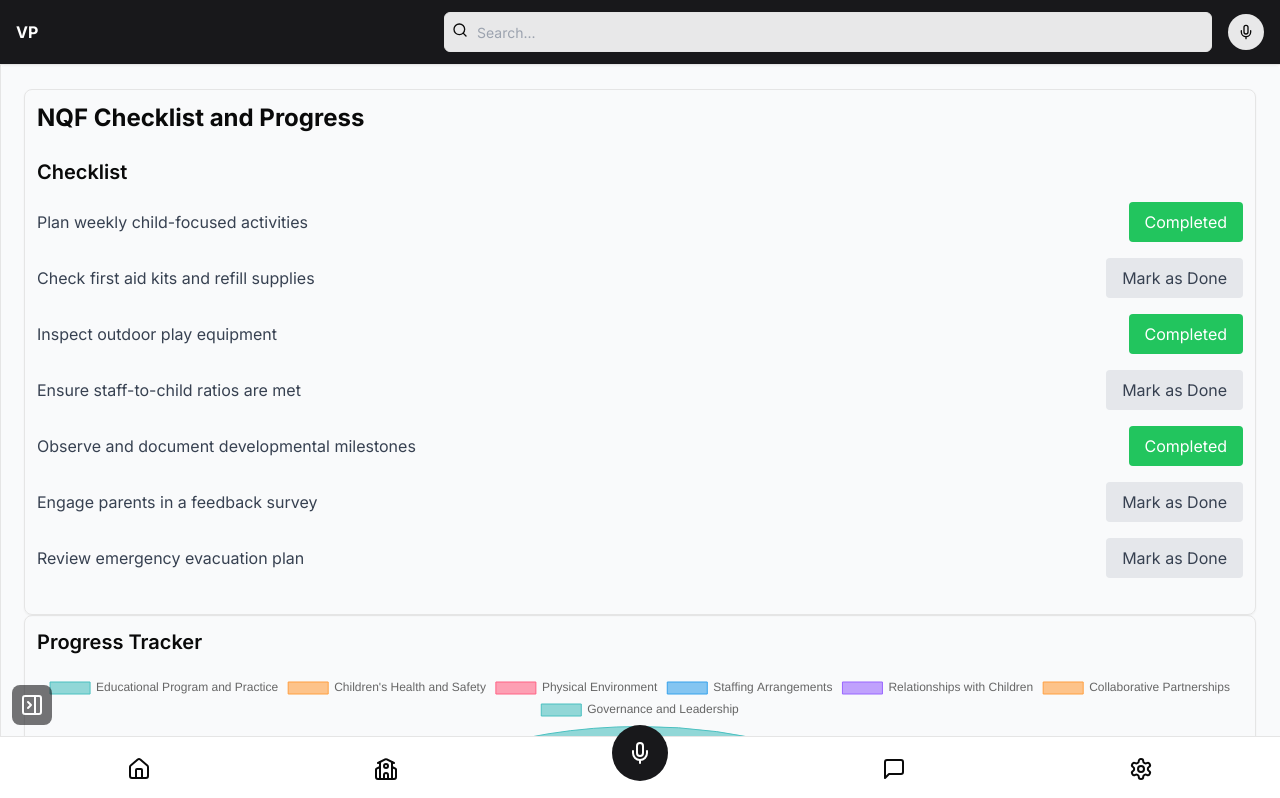
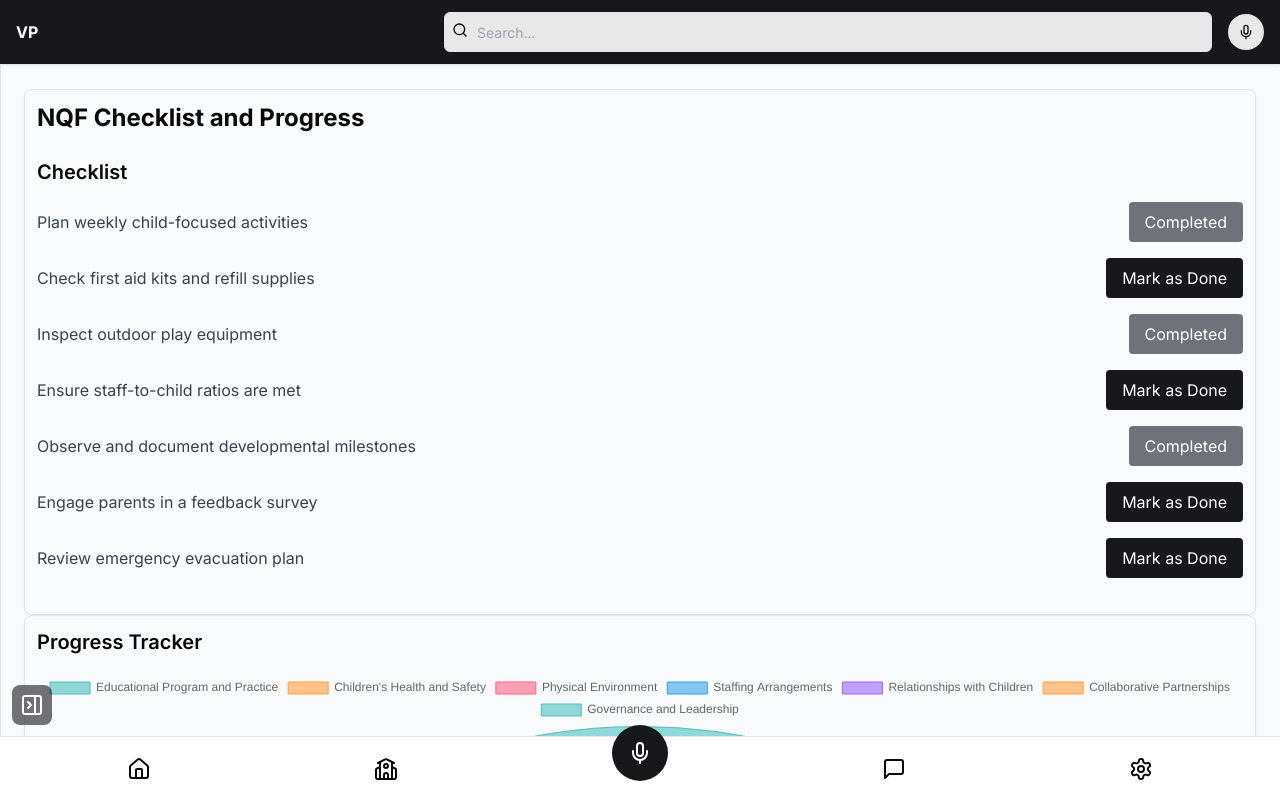
Before and after one commit to Ahmedmemon12/VALA-Plus-demo, a Next.js app: page /quality-compliance in a window 1280 px wide. Shown: the top 798 px of the page. Built offline with nearby package versions, Linux system fonts and the light colour scheme.

Commit message:
Update: change in UI

```diff
--- a/app/quality-compliance/page.jsx
+++ b/app/quality-compliance/page.jsx
@@ -81,8 +81,8 @@ const NQFChecklist = () => {
                                 <button
                                     onClick={() => toggleCompleted(item.id)}
                                     className={`px-4 py-2 rounded ${item.completed
-                                            ? "bg-green-500 text-white"
-                                            : "bg-gray-200 text-gray-700"
+                                        ? "bg-zinc-500 text-white"
+                                        : "bg-zinc-900 text-white"
                                         }`}
                                 >
                                     {item.completed ? "Completed" : "Mark as Done"}
@@ -97,7 +97,7 @@ const NQFChecklist = () => {
             <Card className="p-3">
                 <div className="overflow-x-scroll w-full">
                     <h2 className="text-xl font-semibold mb-4">Progress Tracker</h2>
-                    <Doughnut data={chartData}/>
+                    <Doughnut data={chartData} />
                 </div>
             </Card>
         </div>
```
